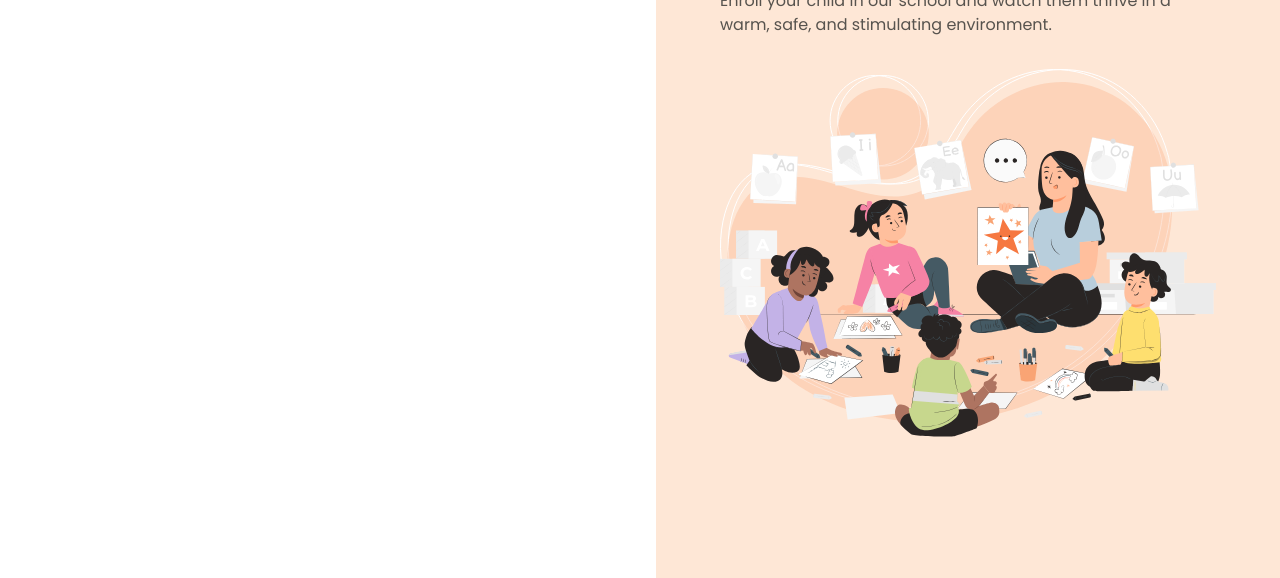
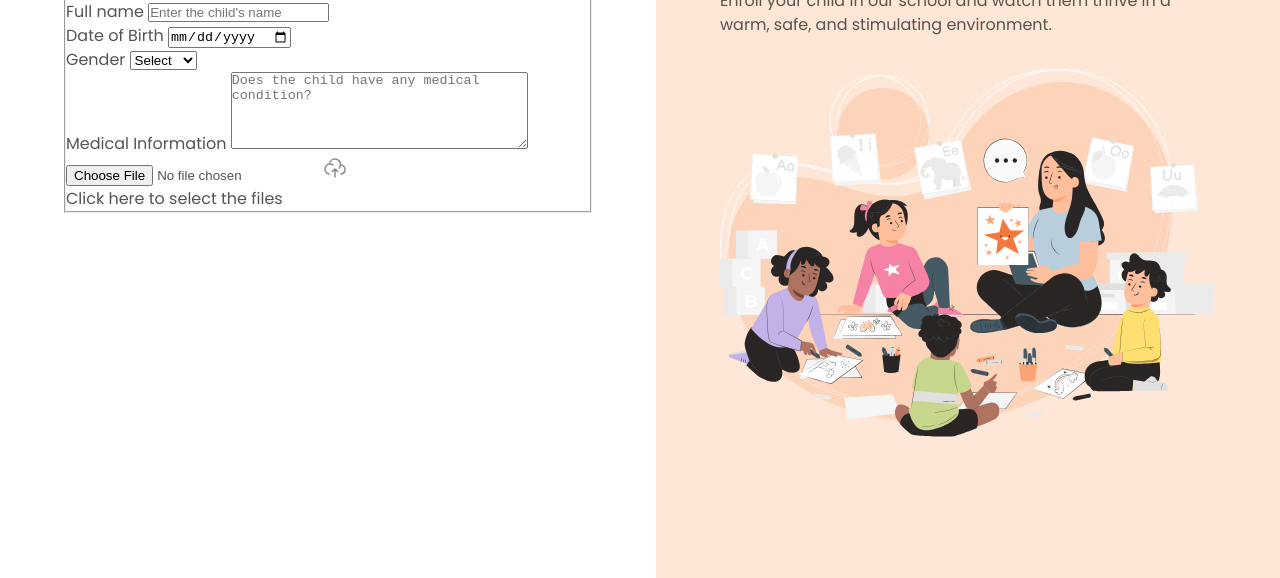
Before and after one commit to jerryaugusto/enrollment-form, a plain HTML site: page index.html in a window 1280 px wide. Shown: the part 222-800 px from the top of the page. Drawn offline with Linux system fonts and the light colour scheme.

Commit message:
starting form

```diff
--- a/index.html
+++ b/index.html
@@ -22,6 +22,42 @@
 
         <h1>Enrollment Form</h1>
         <p>Fill out the information below to enroll your child in the Stars of Tomorrow Early Childhood School.</p>
+
+        <form method="post" enctype="multipart/form-data">
+          <fieldset class="child-info">
+            <legend>Child's Information</legend>
+
+            <div class="input-wrapper">
+              <label for="fullname">Full name</label>
+              <input id="fullname" name="birth" type="text" placeholder="Enter the child's name">
+            </div>
+
+            <div class="input-wrapper">
+              <label for="birth">Date of Birth</label>
+              <input id="birth" name="birth" type="date">
+            </div>
+
+            <div class="select-wrapper">
+              <label for="gender">Gender</label>
+              <select name="gender" id="gender">
+                <option value="">Select</option>
+                <option value="male">Male</option>
+                <option value="female">Female</option>
+              </select>
+            </div>
+
+            <div class="textarea-wrapper">
+              <label for="medical-info">Medical Information</label>
+              <textarea name="medical-info" id="medical-info" rows="5" cols="35" placeholder="Does the child have any medical condition?"></textarea>
+            </div>
+
+            <div class="droparea-wrapper">
+              <input type="file" name="birth-file" id="birth-file">
+              <img src="./assets/icons/cloud-upload.svg" alt="Upload icon">
+              <p>Click here to select the files</p>
+            </div>
+          </fieldset>
+        </form>
       </div>
     </main>
 
```
